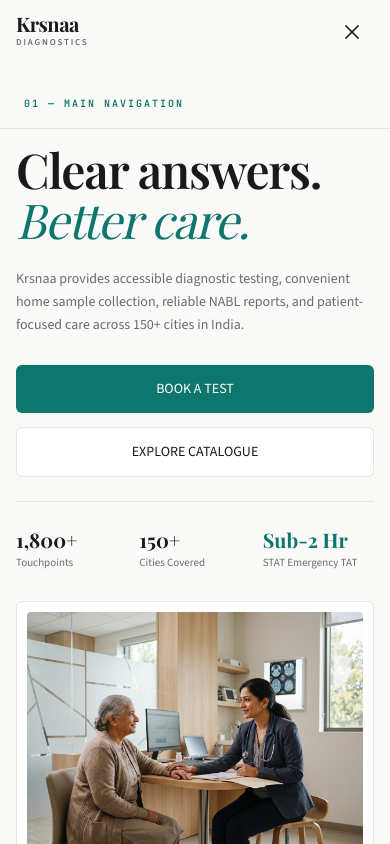
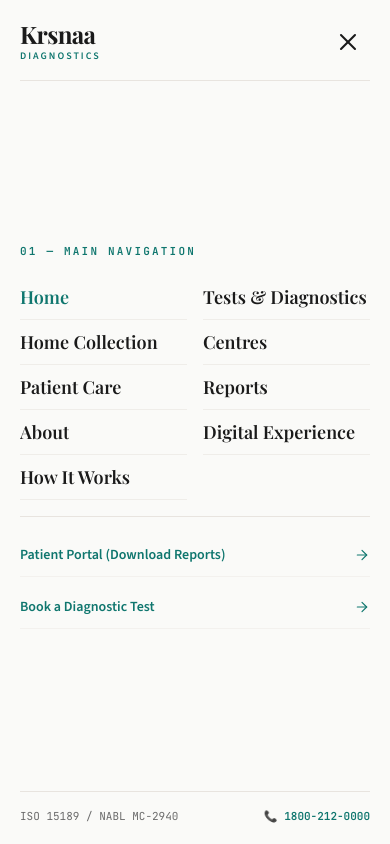
Before and after one commit to Parth662/krsnaD, a React (Vite) app: page / in a window 390 px wide. Both pictures are taken after a click on the button "Toggle Navigation Menu". Shown: the top 844 px of the page. Built offline with nearby package versions, Linux system fonts and the light colour scheme; a web font is replaced by a local one.

Commit message:
Update open mobile navigation menu to full-viewport 2-column editorial grid

```diff
--- a/src/components/layout/Navbar.jsx
+++ b/src/components/layout/Navbar.jsx
@@ -19,7 +19,17 @@
     };
   }, [mobileMenuOpen]);
 
-  const mainNavLinks = [
+  useEffect(() => {
+    const handleKeyDown = (e) => {
+      if (e.key === 'Escape') setMobileMenuOpen(false);
+    };
+    if (mobileMenuOpen) {
+      window.addEventListener('keydown', handleKeyDown);
+    }
+    return () => window.removeEventListener('keydown', handleKeyDown);
+  }, [mobileMenuOpen]);
+
+  const desktopNavLinks = [
     { label: 'Tests & Diagnostics', path: '/tests' },
     { label: 'Home Collection', path: '/home-collection' },
     { label: 'Centres Network', path: '/centres' },
@@ -27,11 +37,20 @@
     { label: 'About Krsnaa', path: '/about' },
   ];
 
-  const secondaryNavLinks = [
+  // Mobile 2-Column Primary Navigation Links
+  const mobileCol1 = [
+    { label: 'Home', path: '/' },
+    { label: 'Home Collection', path: '/home-collection' },
+    { label: 'Patient Care', path: '/patient-care' },
+    { label: 'About', path: '/about' },
     { label: 'How It Works', path: '/how-it-works' },
-    { label: 'Digital System', path: '/digital' },
-    { label: 'Patient Portal & Reports', path: '/reports' },
-    { label: 'Book a Diagnostic Test', path: '/book' },
+  ];
+
+  const mobileCol2 = [
+    { label: 'Tests & Diagnostics', path: '/tests' },
+    { label: 'Centres', path: '/centres' },
+    { label: 'Reports', path: '/reports' },
+    { label: 'Digital Experience', path: '/digital' },
   ];
 
   const isActive = (path) => {
@@ -63,7 +82,7 @@
 
           {/* Desktop Navigation Links */}
           <nav className="hidden lg:flex items-center gap-5 xl:gap-7">
-            {mainNavLinks.map((link) => {
+            {desktopNavLinks.map((link) => {
               const active = isActive(link.path);
               return (
                 <Link
@@ -112,92 +131,114 @@
         </div>
       </Container>
 
-      {/* Editorial Mobile Navigation Drawer */}
+      {/* Full-Viewport Editorial Mobile Menu */}
       {mobileMenuOpen && (
-        <div className="fixed inset-x-0 top-[64px] sm:top-[80px] bottom-0 bg-[#FAFAF8] border-b border-[#E8E4DF] z-40 overflow-y-auto px-6 py-8 space-y-8 animate-in slide-in-from-top-2 duration-200">
+        <div className="fixed inset-0 z-50 bg-[#FAFAF8] text-[#1A1A1A] flex flex-col justify-between p-5 sm:p-6 min-h-[100dvh] overflow-y-auto font-sans animate-in fade-in-50 duration-200">
 
-          {/* Main Navigation Section */}
-          <nav className="flex flex-col space-y-2">
-            <span className="font-mono-meta text-[10px] uppercase tracking-[0.2em] text-[#0F766E] block mb-2 font-bold">
+          {/* Header Bar inside Mobile Menu */}
+          <div className="flex items-center justify-between pb-4 border-b border-[#E8E4DF] shrink-0">
+            <Link
+              to="/"
+              onClick={() => setMobileMenuOpen(false)}
+              className="flex flex-col justify-center min-h-[44px]"
+            >
+              <span className="font-serif-heading text-2xl font-bold tracking-tight text-[#1A1A1A] leading-none">
+                Krsnaa
+              </span>
+              <span className="font-sans text-[10px] font-semibold uppercase tracking-[0.2em] text-[#0F766E] mt-0.5">
+                DIAGNOSTICS
+              </span>
+            </Link>
+
+            <button
+              type="button"
+              onClick={() => setMobileMenuOpen(false)}
+              className="min-w-[44px] min-h-[44px] flex items-center justify-center text-[#1A1A1A] hover:text-[#0F766E] p-2 focus:outline-none"
+              aria-label="Close Navigation Menu"
+            >
+              <X className="w-7 h-7 stroke-[1.75]" />
+            </button>
+          </div>
+
+          {/* Main Navigation Body — Two Column Editorial Layout */}
+          <div className="my-auto py-4 space-y-4 sm:space-y-6">
+
+            <span className="font-mono-meta text-[11px] uppercase tracking-[0.2em] text-[#0F766E] block font-bold">
               01 — MAIN NAVIGATION
             </span>
 
-            <Link
-              to="/"
-              onClick={() => setMobileMenuOpen(false)}
-              className={`text-xl font-serif-heading min-h-[48px] flex items-center justify-between border-b border-[#E8E4DF] transition-colors ${
-                isActive('/') ? 'text-[#0F766E] font-bold' : 'text-[#1A1A1A] hover:text-[#0F766E]'
-              }`}
-            >
-              <span>Home Page</span>
-              <ArrowRight className="w-4 h-4 text-[#6B6B6B]" />
-            </Link>
+            {/* 2-Column Responsive Grid */}
+            <div className="grid grid-cols-2 gap-x-4 sm:gap-x-8 gap-y-1 sm:gap-y-2">
 
-            {mainNavLinks.map((link) => {
+              {/* Column 1 */}
+              <div className="flex flex-col">
+                {mobileCol1.map((link) => {
                   const active = isActive(link.path);
                   return (
                     <Link
                       key={link.path}
                       to={link.path}
                       onClick={() => setMobileMenuOpen(false)}
-                  className={`text-xl font-serif-heading min-h-[48px] flex items-center justify-between border-b border-[#E8E4DF] transition-colors ${
+                      className={`py-2 text-base min-[375px]:text-lg sm:text-xl font-serif-heading font-semibold border-b border-[#E8E4DF]/60 transition-colors flex items-center justify-between min-h-[44px] ${
                         active ? 'text-[#0F766E] font-bold' : 'text-[#1A1A1A] hover:text-[#0F766E]'
                       }`}
                     >
-                  <span>{link.label}</span>
-                  <ArrowRight className="w-4 h-4 text-[#6B6B6B]" />
+                      <span className="truncate">{link.label}</span>
                     </Link>
                   );
                 })}
-          </nav>
+              </div>
 
-          {/* Secondary Services Section */}
-          <nav className="flex flex-col space-y-1">
-            <span className="font-mono-meta text-[10px] uppercase tracking-[0.2em] text-[#0F766E] block mb-2 font-bold">
-              02 — PATIENT SERVICES & DIGITAL PORTAL
-            </span>
-            {secondaryNavLinks.map((link) => {
+              {/* Column 2 */}
+              <div className="flex flex-col">
+                {mobileCol2.map((link) => {
                   const active = isActive(link.path);
                   return (
                     <Link
                       key={link.path}
                       to={link.path}
                       onClick={() => setMobileMenuOpen(false)}
-                  className={`text-sm font-sans min-h-[44px] flex items-center justify-between border-b border-[#E8E4DF]/60 transition-colors ${
-                    active ? 'text-[#0F766E] font-semibold' : 'text-[#6B6B6B] hover:text-[#1A1A1A]'
+                      className={`py-2 text-base min-[375px]:text-lg sm:text-xl font-serif-heading font-semibold border-b border-[#E8E4DF]/60 transition-colors flex items-center justify-between min-h-[44px] ${
+                        active ? 'text-[#0F766E] font-bold' : 'text-[#1A1A1A] hover:text-[#0F766E]'
                       }`}
                     >
-                  <span>{link.label}</span>
-                  <span className="text-xs text-[#0F766E]">→</span>
+                      <span className="truncate">{link.label}</span>
                     </Link>
                   );
                 })}
-          </nav>
+              </div>
 
-          {/* Action CTAs in Mobile Drawer */}
-          <div className="pt-2 space-y-3 pb-12">
+            </div>
+
+            {/* Editorial Thin Divider */}
+            <div className="border-t border-[#E8E4DF] pt-4 mt-4">
+              <div className="flex flex-col space-y-2">
                 <Link
                   to="/reports"
                   onClick={() => setMobileMenuOpen(false)}
-              className="w-full text-center text-xs font-sans font-semibold text-[#0F766E] bg-[#F0FDFA] border border-[#CCFBF1] py-3.5 rounded-md block min-h-[48px] flex items-center justify-center gap-2"
+                  className="flex items-center justify-between py-2.5 text-sm sm:text-base font-sans font-semibold text-[#0F766E] border-b border-[#E8E4DF]/40 hover:underline min-h-[44px]"
                 >
-              <FileText className="w-4 h-4" />
-              <span>Access Patient Portal (Download Reports)</span>
+                  <span>Patient Portal (Download Reports)</span>
+                  <ArrowRight className="w-4 h-4 stroke-[1.75]" />
                 </Link>
 
                 <Link
                   to="/book"
                   onClick={() => setMobileMenuOpen(false)}
-              className="block"
+                  className="flex items-center justify-between py-2.5 text-sm sm:text-base font-sans font-semibold text-[#0F766E] border-b border-[#E8E4DF]/40 hover:underline min-h-[44px]"
                 >
-              <Button variant="primary" size="lg" className="w-full justify-center">
-                BOOK A DIAGNOSTIC TEST NOW
-              </Button>
+                  <span>Book a Diagnostic Test</span>
+                  <ArrowRight className="w-4 h-4 stroke-[1.75]" />
                 </Link>
+              </div>
+            </div>
 
-            <div className="pt-4 text-center font-mono-meta text-[10px] text-[#6B6B6B]">
-              📞 24/7 STAT Helpline: <a href="tel:18002120000" className="text-[#0F766E] font-bold underline">1800-212-0000</a>
           </div>
+
+          {/* Bottom Footer Info inside Menu */}
+          <div className="pt-4 border-t border-[#E8E4DF] flex items-center justify-between text-[11px] font-mono-meta text-[#6B6B6B] shrink-0">
+            <span>ISO 15189 / NABL MC-2940</span>
+            <span>📞 <a href="tel:18002120000" className="text-[#0F766E] font-bold">1800-212-0000</a></span>
           </div>
 
         </div>
```
Lines whose indentation alone changed are shown as unchanged.
